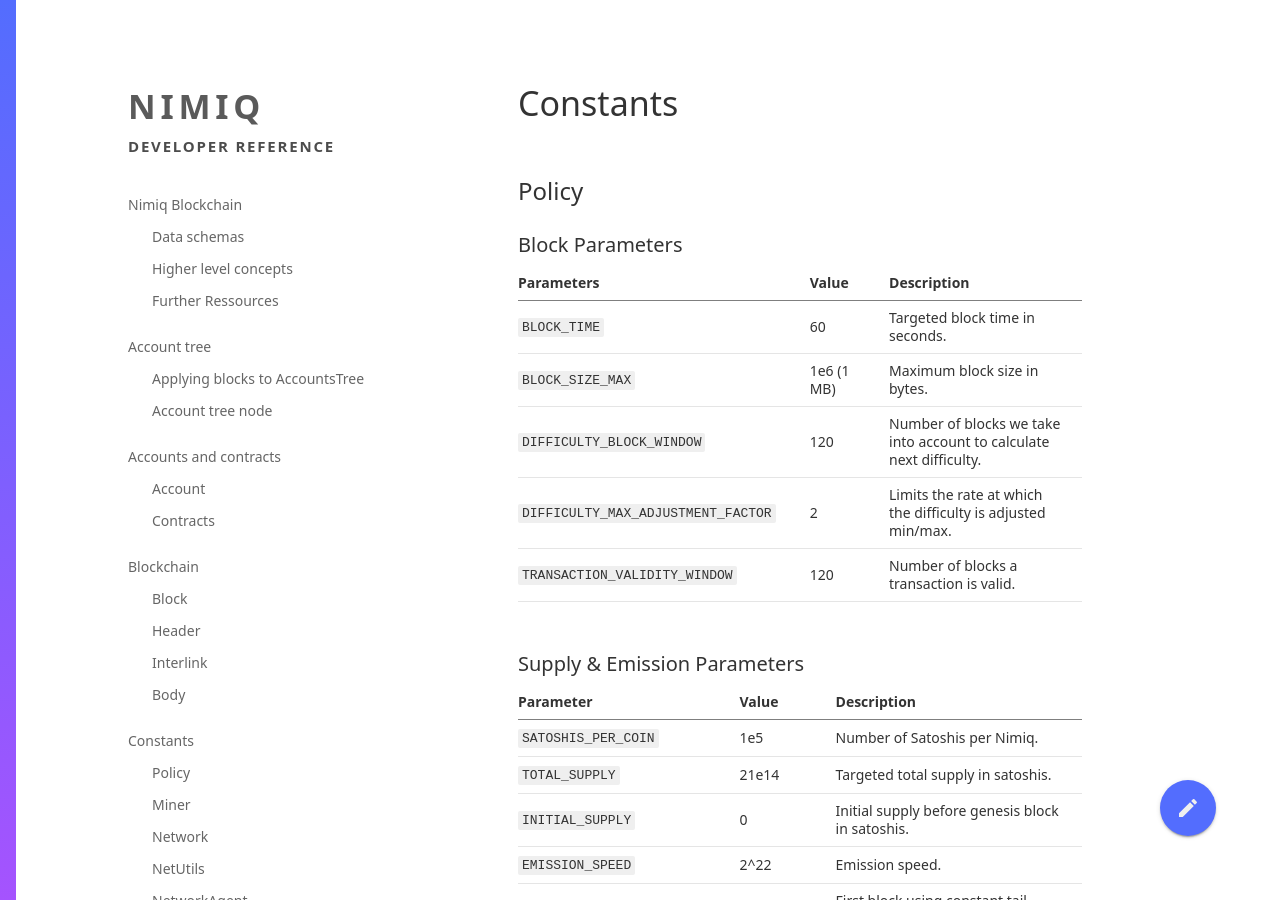
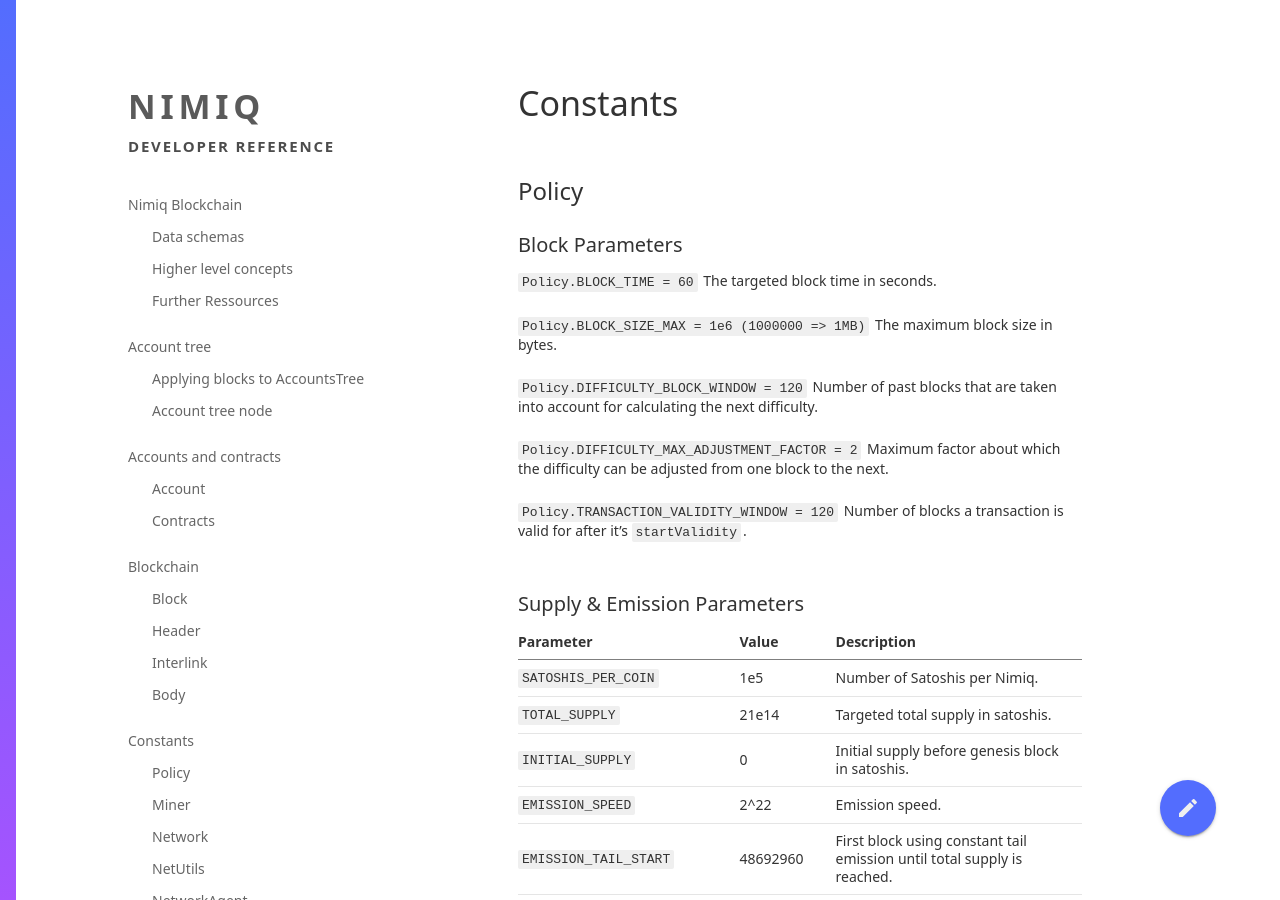
Before and after one commit to nimiq-network/developer-reference, a Jekyll site: the page built from chapters/constants.md, in a window 1280 px wide and 900 px high. Built offline with Jekyll 4.4.1, drawn with Linux system fonts in a browser that asks for light colours; our own code applies the rules of GitHub Pages for plain Markdown files.

Commit message:
Test different layout for Constants

```diff
--- a/chapters/constants.md
+++ b/chapters/constants.md
@@ -8,13 +8,20 @@ category: "Higher level concepts"
 
 ### Block Parameters
 
-|**Parameters**						|**Value**		|**Description**													|
-|----------------------------------	|---------------|------------------------------------------------------------------	|
-|`BLOCK_TIME`						|60				|Targeted block time in seconds.									|
-|`BLOCK_SIZE_MAX`					|1e6 (1 MB)		|Maximum block size in bytes.										|
-|`DIFFICULTY_BLOCK_WINDOW`			|120			|Number of blocks we take into account to calculate next difficulty.|
-|`DIFFICULTY_MAX_ADJUSTMENT_FACTOR`	|2				|Limits the rate at which the difficulty is adjusted min/max.		|
-|`TRANSACTION_VALIDITY_WINDOW`		|120			|Number of blocks a transaction is valid.							|
+`Policy.BLOCK_TIME = 60`
+The targeted block time in seconds.
+
+`Policy.BLOCK_SIZE_MAX = 1e6 (1000000 => 1MB)`
+The maximum block size in bytes.
+
+`Policy.DIFFICULTY_BLOCK_WINDOW = 120`
+Number of past blocks that are taken into account for calculating the next difficulty.
+
+`Policy.DIFFICULTY_MAX_ADJUSTMENT_FACTOR = 2`
+Maximum factor about which the difficulty can be adjusted from one block to the next.
+
+`Policy.TRANSACTION_VALIDITY_WINDOW = 120`
+Number of blocks a transaction is valid for after it's `startValidity`.
 
 ### Supply & Emission Parameters
 
```
